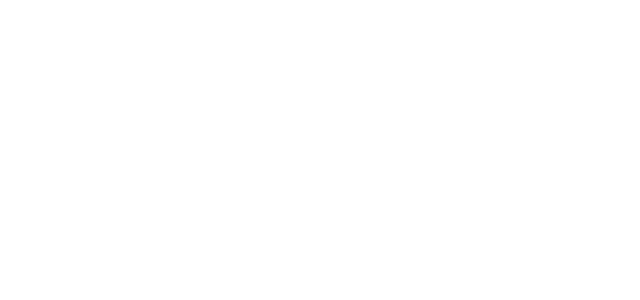
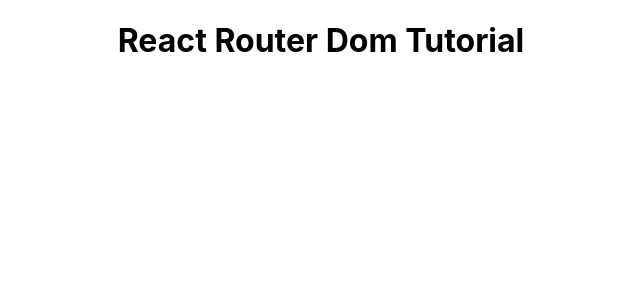
Before and after one commit to Streammer/react-router, a React (Create React App) app: page / in a window 1280 px wide. Shown: the top 300 px of the page, without its empty margins (319-959 px from the left). Built offline with nearby package versions, Linux system fonts and the light colour scheme.

Commit message:
header component

```diff
--- a/src/App.css
+++ b/src/App.css
@@ -0,0 +1,5 @@
+.App {
+   display: flex;
+    align-items: center;
+    flex-direction: column;
+}
--- a/src/App.js
+++ b/src/App.js
@@ -1,9 +1,10 @@
 import './App.css';
+import Header from './components/Header';
 
 function App() {
   return (
     <div className="App">
-
+     <Header />
     </div>
   );
 }
--- /dev/null
+++ b/src/components/Header.js
@@ -0,0 +1,11 @@
+import React from 'react';
+
+const Header = () => {
+    return (
+        <div>
+            <h1>React Router Dom Tutorial</h1>
+        </div>
+    );
+};
+
+export default Header;
```
